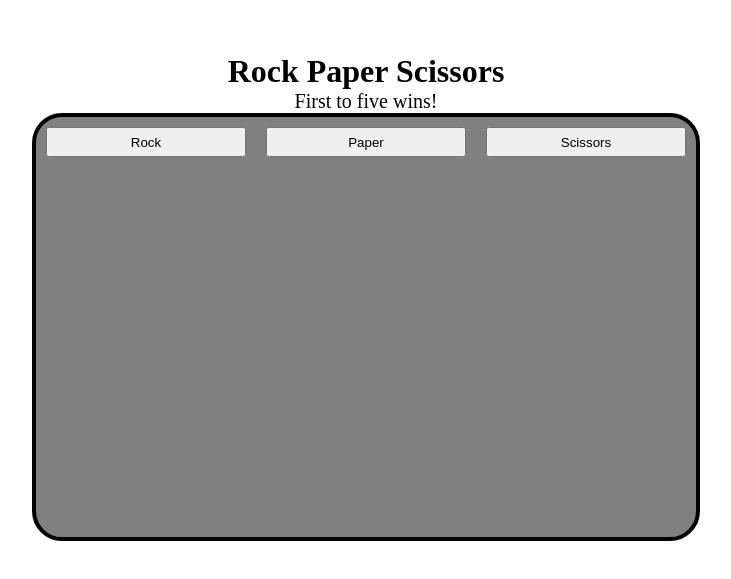
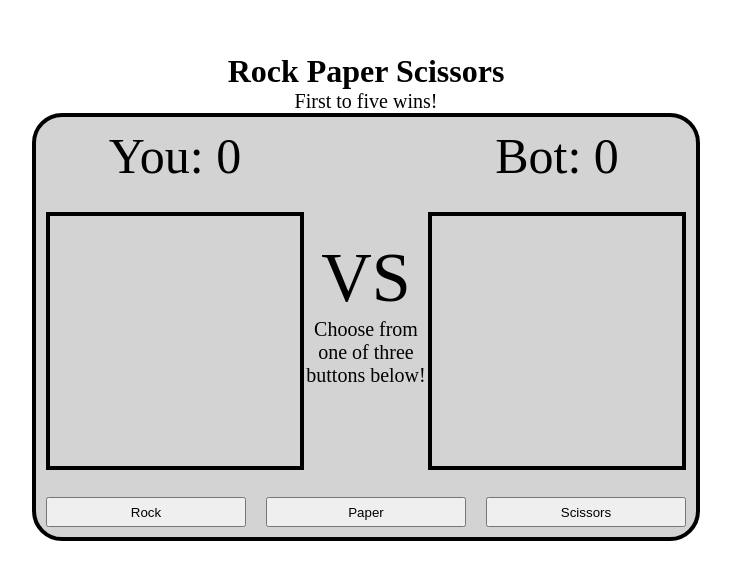
Before and after one commit to cem-u/odin-rock-paper-scissors, a plain HTML site: page index.html in a window 1280 px wide. Shown: the part 103-682 px from the top of the page, without its empty margins (274-1005 px from the left). Drawn offline with Linux system fonts and the light colour scheme.

Commit message:
Add game container UI component and style with css

```diff
--- a/index.html
+++ b/index.html
@@ -10,6 +10,26 @@
         <h1>Rock Paper Scissors</h1>
         <p>First to five wins!</p>
         <div class="main-container">
+            <div class="game-container">
+                <div class="player-container">
+                    <div class="player-score">You:
+                        <span class="player-score-value">0</span>
+                    </div>
+                    <div class="player-image-container">
+                    </div>
+                </div>
+                <div class="result-container">
+                    <div class="vs">VS</div>
+                    <div class="result">Choose from one of three buttons below!</div>
+                </div>
+                <div class="bot-container">
+                    <div class="bot-score">Bot:
+                        <span class="bot-score-value">0</span>
+                    </div>
+                    <div class="bot-image-container">
+                    </div>
+                </div>
+            </div>
             <div class="buttons">
                 <button>Rock</button>
                 <button>Paper</button>
--- a/style.css
+++ b/style.css
@@ -22,10 +22,51 @@ p {
     border-radius: 30px;
     padding: 10px;
 
-    background-color: grey;
+    background-color: #d3d3d3;
 
     display: flex;
     flex-direction: column;
+}
+
+.game-container {
+    display: flex;
+    justify-content: space-around;
+    flex: 1;
+}
+
+.player-container, .bot-container {
+    display: flex;
+    flex-direction: column;
+    align-items: center;
+}
+
+.player-score, .bot-score {
+    font-size: 50px;
+}
+
+.player-image-container, .bot-image-container {
+    height: 250px;
+    width: 250px;
+    border: 4px solid black;
+
+    margin-top: auto;
+    margin-bottom: auto;
+}
+
+.result-container {
+    display: flex;
+    flex-direction: column;
+    justify-content: center;
+    align-items: center;
+}
+
+.vs {
+    font-size: 70px;
+}
+
+.result {
+    font-size: 20px;
+    text-align: center;
 }
 
 .buttons {
```
